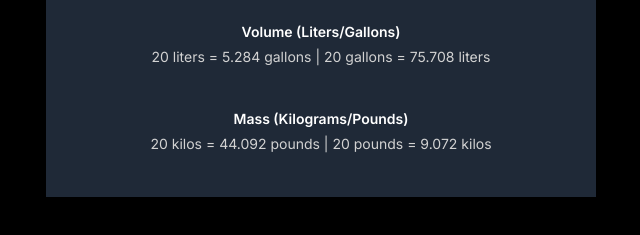
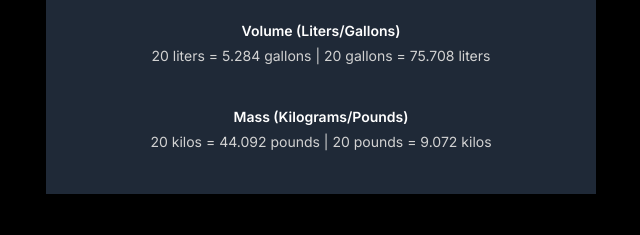
Before and after one commit to klezi10/unit-coverter, a plain HTML site: page index.html in a window 1280 px wide. Shown: the part 473-708 px from the top of the page, 319-959 px from the left. Drawn offline with Linux system fonts and the light colour scheme.

Commit message:
edited line height

```diff
--- a/style.css
+++ b/style.css
@@ -50,13 +50,13 @@ h3 {
     color: #FFFFFF;
     font-weight: 600;
     font-size: 14px;
-    line-height: 20px;
+    line-height: 1.4;
 }
 
 p {
     color: #D2D2D2;
     font-weight: 400;
     font-size: 14px;
-    line-height: 20px;
+    line-height: 1.4;
     margin: 5px;
 }
```
